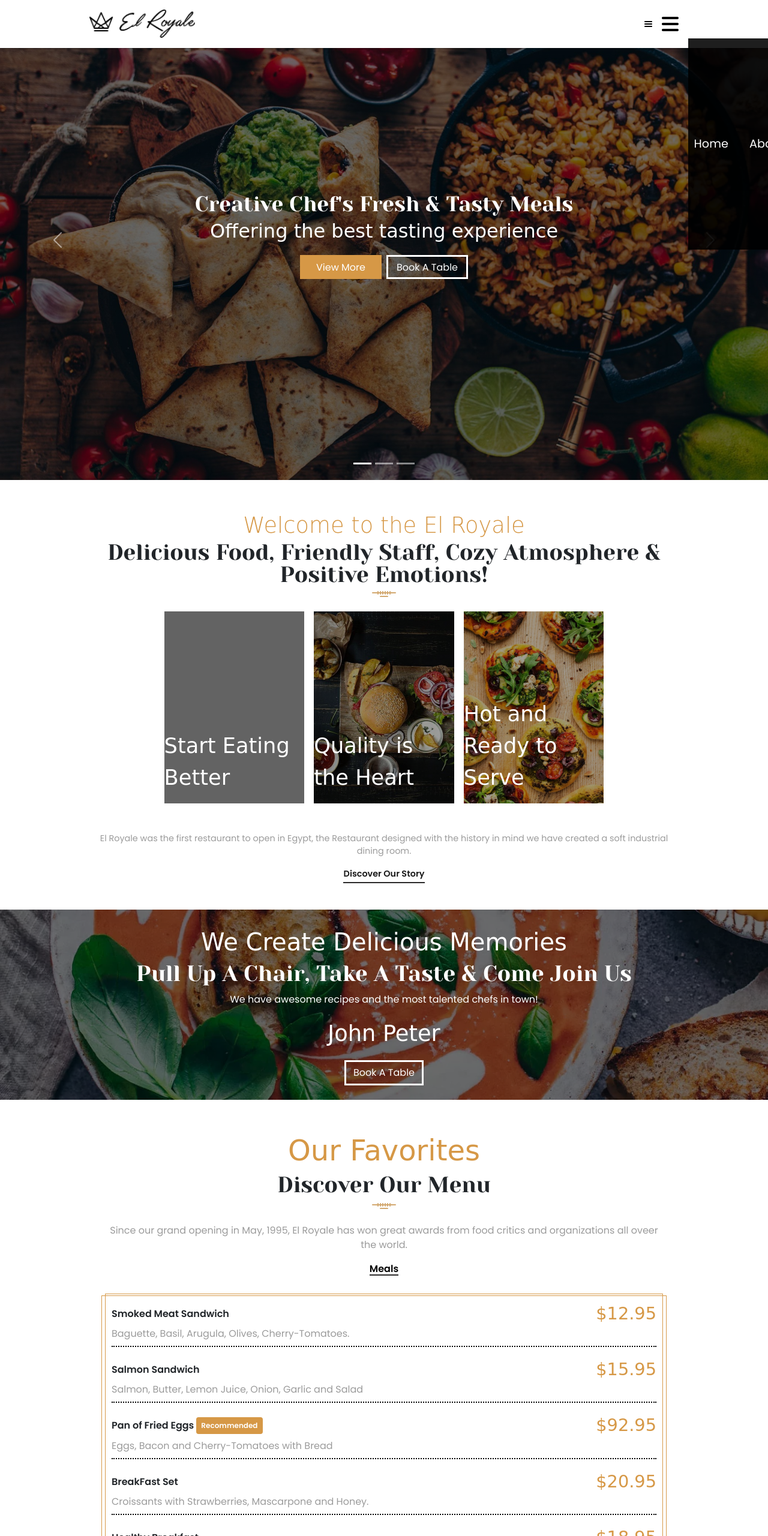
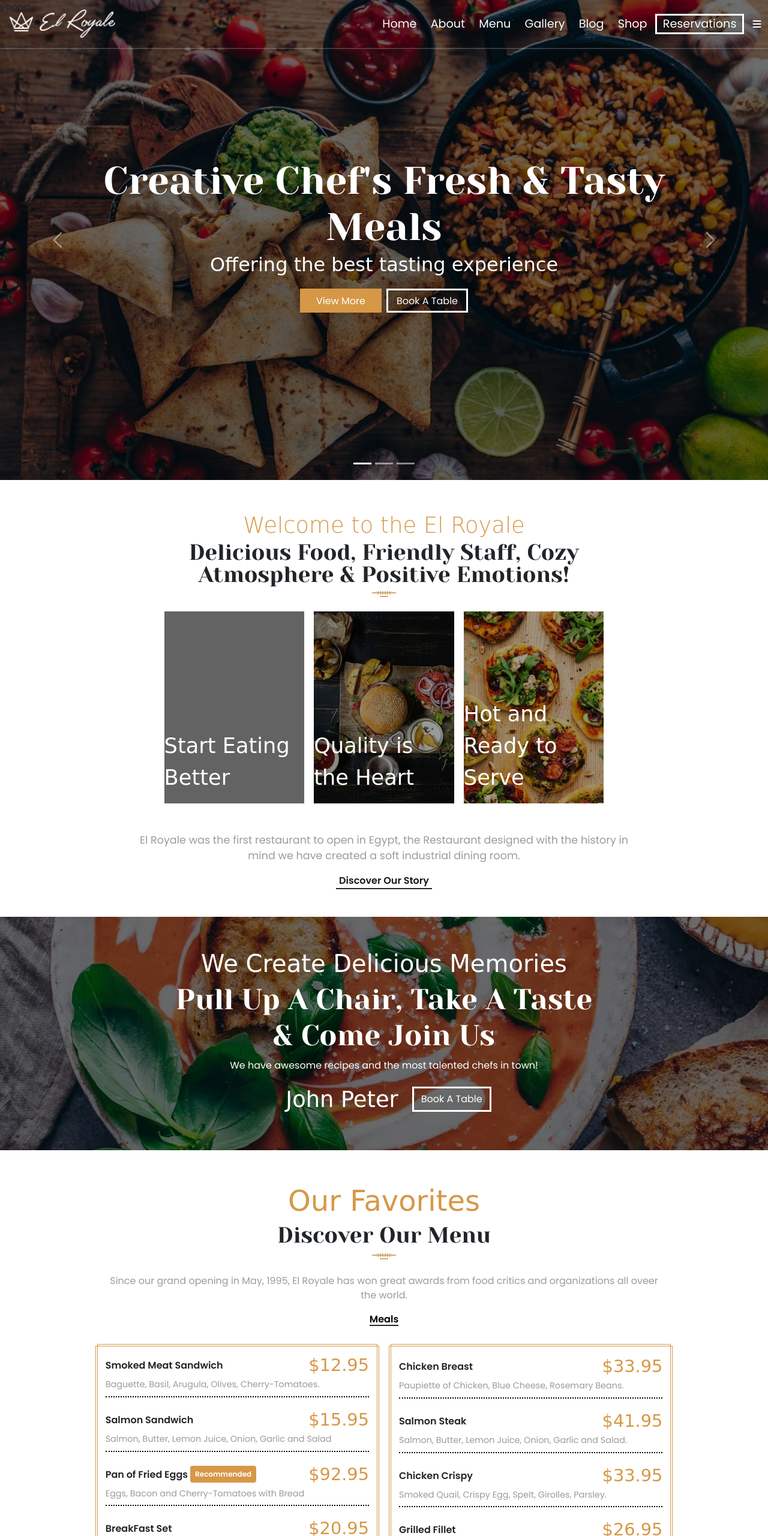
Before and after one commit to FruitfulEjiro/El-Royale-Restaurant, a website: page index.html in a window 1280 px wide. Shown: the top 2560 px of the page at 60% size. Drawn offline with nearby package versions, Linux system fonts and the light colour scheme; files that its build step writes are made by us from their sources; grey boxes are pictures that could not be loaded; a web font is replaced by a local one.

Commit message:
another commit

```diff
--- a/index.html
+++ b/index.html
@@ -19,29 +19,27 @@
   <body class="overflow-x-hidden">
     <header id="header" class="header py-0 px-0 fixed-top z-6 container-fluid">
       <nav
-        class="nav-bar container-xl px-0 h-100 position-relative d-flex flex-row align-items-center justify-content-between">
+        class="nav-bar container-xxl px-0 h-100 position-relative d-flex flex-row align-items-center justify-content-between">
         <a href="./index.html" class="ms-2 ms-sm-3">
           <img src="./Images/logo-dark.png" class="navLogo" alt="" />
         </a>
         <button
-          class="side-menu-toggle me-2 d-flex flex-column position-absolute"
+          class="side-menu-toggle me-2 d-flex flex-column position-absolute z-6"
           onclick="sideMenu()">
-          <i class="fas fa-minus toggle-1 position-absolute"></i>
-          <i class="fas fa-minus toggle-2 position-absolute"></i>
-          <i class="fas fa-minus toggle-3 position-absolute"></i>
+          <i class="fas fa-bars toggle1 position-absolute"></i>
         </button>
         <button
-          class="toggler me-0 me-sm-2 d-flex flex-column position-absolute"
+          class="toggler me-0 me-sm-2 d-flex flex-column position-absolute d-lg-none"
           onclick="toggle()">
           <i class="fas fa-bars hamburger-icon"></i>
         </button>
         <ul
-          class="navbar-menu overflow-hidden px-0 py-3 z-6 ms-auto d-flex flex-column flex-lg-row align-items-center gap-3 position-absolute">
+          class="navbar-menu overflow-hidden px-0 py-3 px-4 z-5 ms-auto d-flex flex-column flex-lg-row align-items-center justify-content-lg-end gap-3 gap-lg-1 position-absolute">
           <li class="navbar-">
             <a href="./index.html" class="menu-item text-white">Home</a>
           </li>
           <li class="navbar-">
-            <a href="#" class="menu-item text-white">About</a>
+            <a href="#" class="menu-item text-white z-6">About</a>
           </li>
           <li class="navbar-">
             <a href="#" class="menu-item text-white">Menu</a>
@@ -56,10 +54,10 @@
             <a href="#" class="menu-item text-white">Shop</a>
           </li>
           <button class="">
-            <anavbar-
+            <a id="reservation-link"
               href="#reservation"
-              class="menu-item btn btn-outline-success rounded-0 text-white"
-              >Reservations</anavbar-
+              class="menu-item btn rounded-0 text-white me-lg-3"
+              >Reservations</a
             >
           </button>
         </ul>
@@ -245,7 +243,7 @@
           <p class="menu-header lead text-primary text-center m-0">
             Welcome to the <br />El Royale
           </p>
-          <h1 class="menu-text text-center m-0">
+          <h1 class="menu-text text-center m-0 col-xlg-10">
             Delicious Food, Friendly Staff, Cozy Atmosphere & Positive Emotions!
           </h1>
           <img
@@ -267,7 +265,7 @@
               <p class="third-menu-text text-white">Hot and Ready to Serve</p>
             </div>
           </div>
-          <p class="menu-end-text text-center text-secondary mt-4 mt-md-5">
+          <p class="menu-end-text text-center text-secondary mt-4 mt-md-5 col-lg-10">
             El Royale was the first restaurant to open in Egypt, the Restaurant
             designed with the history in mind we have created a soft industrial
             dining room.
@@ -283,18 +281,18 @@
       <section
         class="cta d-flex flex-column align-items-center justify-content-center">
         <div
-          class="container d-flex flex-column align-items-center py-4 px-xm-4">
+          class="container d-flex flex-column align-items-center py-4 px-xm-4 py-lg-5">
           <p class="cta-sub-text m-0 text-center text-white">
             We Create Delicious Memories
           </p>
-          <p class="cta-main-text m-0 lh-sm text-center text-white">
+          <p class="cta-main-text col-lg-9 m-0 lh-sm text-center text-white">
             Pull Up A Chair, Take A Taste & Come Join Us
           </p>
           <p class="cta-sub-text-2 m-0 text-center text-white my-2">
             We have awesome recipes and the most talented chefs in town!
           </p>
           <div
-            class="signatory-and-booking-button m-0 d-flex flex-column align-items-center gap-2">
+            class="signatory-and-booking-button m-0 d-flex flex-column flex-md-row align-items-center gap-2">
             <p class="signatory btn m-0 text-white">John Peter</p>
             <button class="booking-button m-0">
               <a href="#reservation" class="btn btn-outline-success rounded-0">
@@ -323,8 +321,8 @@
             from food critics and organizations all oveer the world.
           </p>
           <p class="meals d-block text-center text-black fw-bold">Meals</p>
-          <div class="meal-menu col-12">
-            <div class="first-meal-menu p-2 mt-3 mb-4">
+          <div class="meal-menu col-12 d-lg-flex flex-lg-row gap-lg-3 justify-content-lg-center px-lg-0">
+            <div class="first-meal-menu col-lg-6 p-2 mt-3 mb-4">
               <div
                 class="smoked-meat-sandwich px-sm-2 w-100 mt-1 mt-sm-0 d-flex flex-column align-items-center justify-content-center z-1">
                 <div
@@ -390,7 +388,7 @@
               </div>
             </div>
 
-            <div class="second-meal-menu p-2 mt-3 mb-4">
+            <div class="second-meal-menu col-lg-6 p-2 mt-3 mb-4">
               <div
                 class="chicken-breast px-sm-2 w-100 mt-1 d-flex flex-column align-items-center justify-content-center z-1">
                 <div
@@ -504,7 +502,7 @@
             </div>
 
             <div
-              class="testimonial-background py-1 bg-white d-flex align-items-center justify-content-center">
+              class="testimonial-background mx-md-auto py-1 bg-white d-flex align-items-center justify-content-center">
               <div
                 class="testimony-border p-2 position-relative d-flex flex-column align-items-center justify-content-center h-auto my-3 my-md-2">
                 <div class="star-icons mb-2 z-3">
@@ -524,12 +522,12 @@
                   alt=""
                   class="testifier-pic rounded-circle mb-2 z-3" />
                 <p class="testifier-name m-0 fw-bold z-3">Sami Wade</p>
-                <p class="testifier-title m-0 text-secondary z-3">Guest</p>
+                <p class="testifier-title m-0 mb-lg-3 text-secondary z-3">Guest</p>
               </div>
             </div>
 
             <div
-              class="testimonial-background py-1 bg-white d-flex align-items-center justify-content-center">
+              class="testimonial-background mx-md-auto py-1 bg-white d-flex align-items-center justify-content-center">
               <div
                 class="testimony-border p-2 position-relative d-flex flex-column align-items-center justify-content-center h-auto my-3 my-md-2">
                 <div class="star-icons mb-2 z-3">
@@ -589,27 +587,27 @@
       <section
         class="reservations d-flex justify-content-center py-5 px-2 px-xm-4 px-md-5">
         <div
-          class="reservations-container row d-flex flex-column align-items-center justify-content-center px-2 py-3 bg-white px-md-4 py-md-4">
-          <div class="first-section bg-black col-12 py-3 mb-5">
+          class="reservations-container row d-flex flex-column flex-lg-row align-items-center justify-content-center gap-lg-3 px-2 py-3 bg-white px-md-4 py-md-4">
+          <div class="first-section bg-black col-12 py-3 mb-5 mb-lg-0">
             <div class="sub-section text-center">
-              <p class="first-section-text-1 text-primary m-0 mt-3 z-3">
+              <p class="first-section-text-1 text-primary m-0 mt-3 mt-lg-2 z-3">
                 Check Availability
               </p>
               <p class="first-section-text-2 text-white m-0 z-3">
                 Opening Times
               </p>
               <div
-                class="worktime pb-2 mt-3 z-3 d-xm-flex flex-xm-row justify-content-between">
+                class="worktime pb-2 mt-3 z-3 d-xm-flex flex-xm-row flex-lg-column justify-content-between">
                 <p class="first-section-text text-white m-0">Week Days:</p>
                 <p class="service-time text-white m-0">08:00am - 10:00pm</p>
               </div>
               <div
-                class="worktime pb-2 mt-3 z-3 d-xm-flex flex-xm-row justify-content-between">
+                class="worktime pb-2 mt-3 z-3 d-xm-flex flex-xm-row flex-lg-column justify-content-between">
                 <p class="first-section-text text-white m-0">Saturdays:</p>
                 <p class="service-time text-white m-0">09:00am - 08:00pm</p>
               </div>
               <div
-                class="worktime pb-2 mt-3 z-3 d-xm-flex flex-xm-row justify-content-between">
+                class="worktime pb-2 mt-3 z-3 d-xm-flex flex-xm-row flex-lg-column justify-content-between">
                 <p class="first-section-text text-white m-0">Sundays:</p>
                 <p class="service-time text-white m-0">Day Off</p>
               </div>
--- a/js/script.js
+++ b/js/script.js
@@ -24,7 +24,20 @@ const toggle = () => {
   close = !close;
 };
 
-// us this from 900 apx screen
+const logo = document.querySelector(".navLogo");
+
+const logon = (matches) => {
+  logo.src = "./Images/logo-light.png";
+};
+
+const check = window.matchMedia("(min-width:900px)");
+logon(check.matches);
+
+check.addEventListener("change", (event) => {
+  logon(event.matches);
+});
+
+// use this from 900px screen
 // const header = document.getElementById("header");
 // const navItem = document.querySelectorAll(".menu-item");
 // window.addEventListener("scroll", () => {
--- a/scss/style.scss
+++ b/scss/style.scss
@@ -22,7 +22,7 @@ html {
   background: none;
   box-sizing: border-box;
   font-family: $Poppins;
-  //  border:1px solid red;
+  //   border:1px solid red;
 }
 
 .header {
@@ -41,9 +41,9 @@ html {
 }
 
 .navbar-menu {
-  top: 4rem;
+  top: 5rem;
   left: 0rem;
-  height: 22rem;
+  height: 21rem;
   width: 100%;
   background: #000000e1;
   transform: translateX(100%);
@@ -64,19 +64,8 @@ html {
   transition: all 0.3s ease-in-out;
 }
 
-.toggle-1 {
-  top: -4px;
-  transition: all 0.3s ease-in-out;
-}
-
-.toggle-2 {
-  top: 0px;
-  transition: all 0.3s ease-in-out;
-}
-
-.toggle-3 {
-  top: 4px;
-  transition: all 0.3s ease-in-out;
+.toggle1 {
+  font-size: 1rem;
 }
 
 .toggler {
@@ -115,6 +104,10 @@ html {
   font-size: 1.2rem;
   transition: padding 0.3s ease-in-out;
   padding: 0rem 0.6rem 0rem 0.6rem;
+}
+
+#reservation-link {
+  border: 3px solid #fff;
 }
 
 .menu-item:hover {
@@ -591,7 +584,7 @@ html {
 .guest-list,
 .date-list,
 .time-list {
-     width:100%;
+  width: 100%;
 }
 
 .guest-menu:focus-within,
@@ -1194,7 +1187,7 @@ html {
     grid-template-columns: 1fr 1fr;
     grid-template-rows: auto auto auto auto;
     align-items: center;
-    justify-items:center;
+    justify-items: center;
     grid-gap: 1rem;
   }
 
@@ -1206,7 +1199,7 @@ html {
   .date-menu,
   .time-menu {
     height: 3rem;
-    width:13.5rem!important;
+    width: 13.5rem !important;
   }
 
   .guest-inputfield,
@@ -1225,11 +1218,11 @@ html {
   .guest-phone-number {
     font-size: 0.9rem;
     height: 3rem;
-    width:13.5rem!important;
+    width: 13.5rem !important;
   }
 
   .reservation-submit {
-     width:29.5rem;
+    width: 29.5rem;
   }
 
   .news-img {
@@ -1297,13 +1290,12 @@ html {
   }
 
   .testimonial-block {
-     height:auto;
+    height: auto;
   }
 
   .testimonial-background {
     width: 14.2rem;
     height: auto;
-    //     background:transparent!important;
   }
 
   .testimony-border {
@@ -1327,17 +1319,17 @@ html {
   .guest-menu,
   .date-menu,
   .time-menu {
-    width: 17rem!important;
+    width: 17rem !important;
   }
 
   .guest-name,
   .guest-email,
   .guest-phone-number {
-    width: 17rem!important;
+    width: 17rem !important;
   }
 
   .reservation-submit {
-     width:36.4rem;
+    width: 36.4rem;
   }
 
   .first-event-img,
@@ -1388,30 +1380,131 @@ html {
   }
 
   .contact-container {
-     display:grid;
-     grid-template-columns:1fr 1fr 1fr;
-     grid-template-rows:auto;
+    display: grid;
+    grid-template-columns: 1fr 1fr 1fr;
+    grid-template-rows: auto;
   }
 
   .newsletter {
-     grid-area:1/2/2/3;
+    grid-area: 1/2/2/3;
   }
 
   .second-address-text {
-     font-size:0.8rem;
+    font-size: 0.8rem;
   }
 
   .newsletter-first-text {
-     font-size:0.8rem;
+    font-size: 0.8rem;
   }
 
   .newsletter-email {
-     font-size:0.7rem;
+    font-size: 0.7rem;
   }
 
   .private-dining p {
-     font-size:0.8rem;
+    font-size: 0.8rem;
   }
 }
+
+@media screen and (min-width: 900px) {
+  .header {
+    box-shadow: 0px 0.1px 3px #fff;
+    height: 5rem;
+    transition: all 0.5s ease-in-out;
+    background: transparent;
+  }
+
+  .navbar-menu {
+    height: 100%;
+    top: 0px;
+    background: transparent;
+    transform: translateX(0%);
+    transition: all 0.5s ease-in-out;
+  }
+
+  .side-menu-toggle {
+    right: 0rem;
+  }
+
+  .toggle1 {
+    color: #fff;
+  }
+
+  .menu-end-text {
+    font-size: 1.1rem;
+  }
+
+  .discover-our-story {
+    width: 10rem;
+    font-size: 1rem;
+  }
+
+  .cta-main-text {
+    font-size: 3rem;
+  }
+
+  .first-meal-menu,
+  .second-meal-menu {
+    width: 49%;
+  }
+
+  .menu-sub-text {
+    font-size: 0.9rem;
+  }
+
+  .testimonial-background {
+    width: 16.5rem;
+  }
+
+  .first-section {
+    width: 43%;
+    height: 100%;
+  }
+
+  .sub-section {
+    height: 100%;
+  }
+
+  .worktime .first-section-text,
+  .worktime .service-time {
+    font-size: 0.8rem;
+  }
+
+  .second-section {
+    width: 53%;
+    height: 100%;
+  }
+
+  .guest-menu,
+  .date-menu,
+  .time-menu {
+    width: 10.8rem !important;
+  }
+
+  .guest-name,
+  .guest-email,
+  .guest-phone-number {
+    width: 10.8rem !important;
+  }
+
+  .reservation-submit {
+    width: 23rem;
+  }
+
+  .news-block {
+    display: grid;
+    grid-template-columns: 1fr 1fr 1fr;
+    grid-template-rows: auto;
+    align-items: center;
+    justify-items: center;
+  }
+}
+
+@media screen and (min-width:1024px) {
+     .carousel-main-text {
+          font-size:4rem;
+     }
+}
+
 // REMEMBER TO CHANGE THE NAVIGATION COLOR AND ADD COLOR ON SCROLL @768px screen
 // ADD DROPDOWN TO THE NAVIGATION MENU
```
Also changed, not shown: css/style.css. Lines whose indentation alone changed are shown as unchanged.
